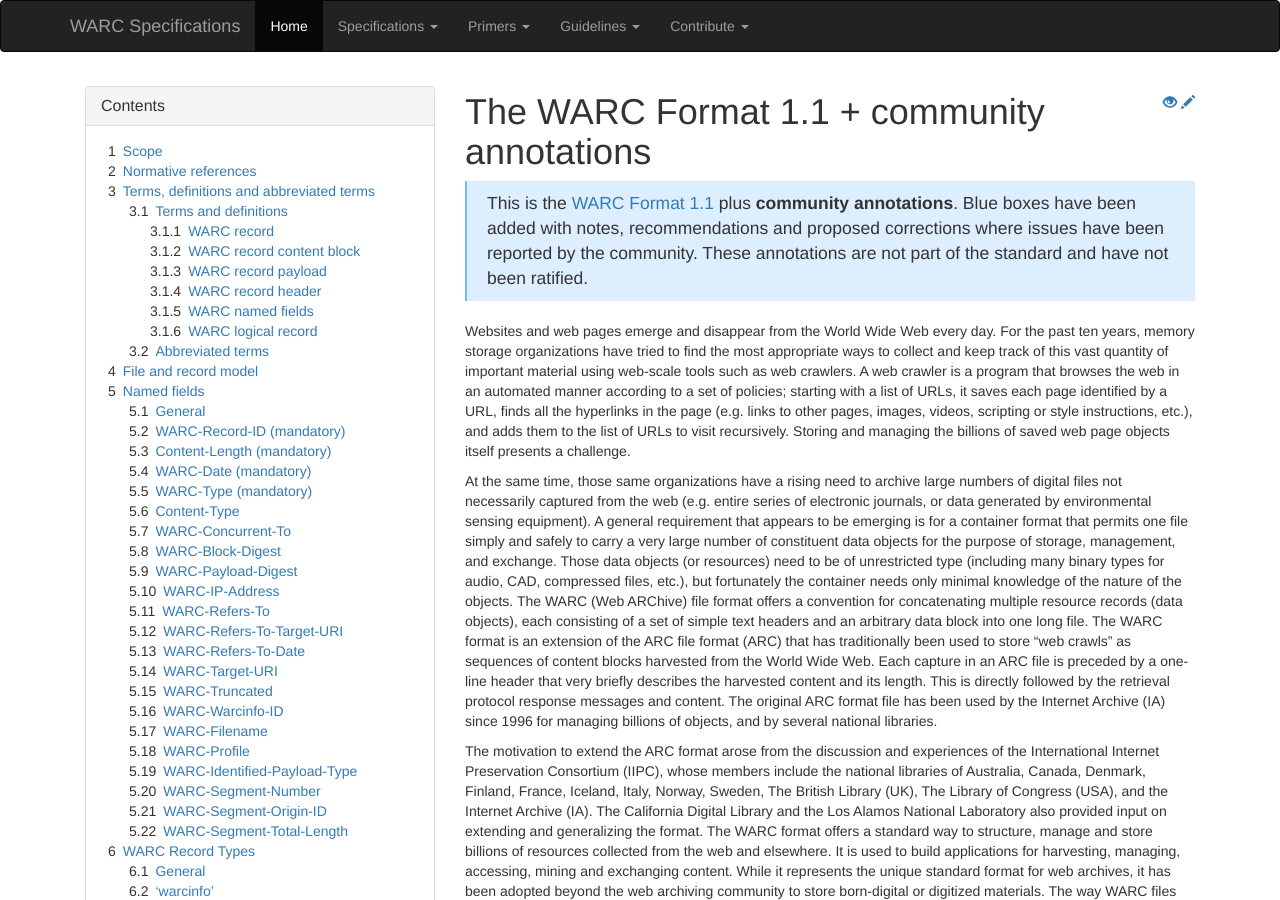
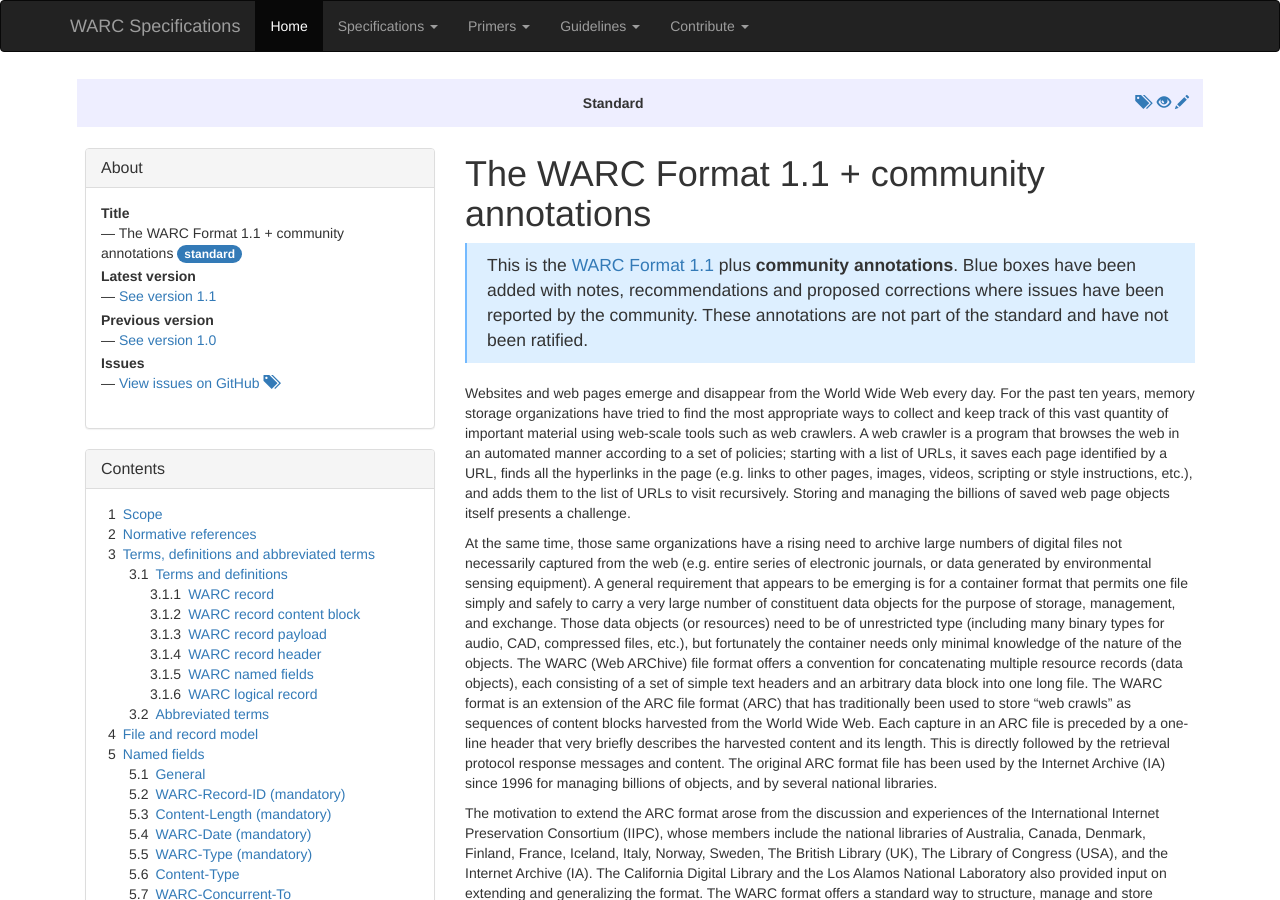
Before and after one commit to iipc/warc-specifications, a Jekyll site: the page built from specifications/warc-format/warc-1.1-annotated/index.md, in a window 1280 px wide and 900 px high. Built offline with Jekyll 4.4.1, drawn with Linux system fonts in a browser that asks for light colours; nearby versions of some CDN libraries; some of the changed text lies outside the part shown.

Commit message:
WARC/1.1 annotated: mark as status standard
Looks like we might need this in order to show up in the menu.

```diff
--- a/specifications/warc-format/warc-1.1-annotated/index.md
+++ b/specifications/warc-format/warc-1.1-annotated/index.md
@@ -1,10 +1,11 @@
 ---
 title: The WARC Format
+status: standard
 version: 1.1 + community annotations
 numbered: true
 latest: true
 version-of: warc-format
-previous-version: 1.1
+previous-version: 1.0
 ---
 
 <style>
```
